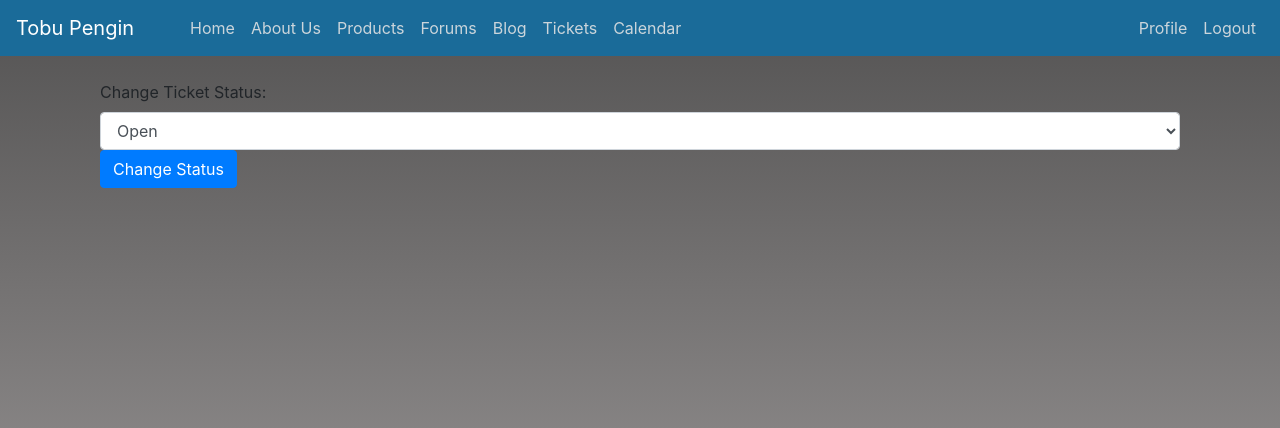
After one commit to Pengin-Open-Source/pengin-pi, a Flask app: page /tickets/edit-status/1 in a window 1280 px wide. The commit adds this page. Shown: the top 428 px of the page. Run offline with Flask 2, Linux system fonts and the light colour scheme; the visitor is signed in with stand-in values (Sample User, id 1); data comes from the database, SQL or seed files in the repository; data that the repository does not hold is empty; some libraries are stand-ins or nearby versions.

Commit message:
191 ticket resolution (#192)
* add edit routes for comments and posts

* Create basic form

* change placeholders to default values

* add edit button

* add content to default value

* pass edit permission to template

* pass post id to tempalte

* pass edit comment permission to template

* add edit button

* edit docstring

* edit comment

* add delete and edit post buttons

* remove delete and edit post buttons

* pass permissions to template

* add classes

* edit margin

* change edit/delete button styles

* change selector to class

* delete element selector causing side effects

* remove inline styles

* add post title class, adjust flex class

* Alter title style

* fix url

* add userIDs to comments

* add text colors

* change order of endif

* remove delete button

* add ticket edit permissions

* add edit ticket need to identity loader

* add edit/delete buttons

* fix passed variables. Add outline of edit funcs

* create template

* create template

* complete edit comment func

* edit text

* fix url

* change title to summary

* change url

* complete edit ticket func

* add user to tickets

* fix formatting

* update to add resolution status

* add resolution

* fix spelling

* add resolution status display

* fix data order

* create dropdown template

* Add edit ticket status route

* add margin

* add edit status button

* Add resolution status

* change text

* add resolution date functionality

* add filter by resolution status

* add resolution status filter buttons

* add  query string

* add resolution status on ticket creation

* remove unused imports

Co-authored-by: Stuart Anderson <58710710+stuart909@users.noreply.github.com>

```diff
--- a/app/db/models/ticket.py
+++ b/app/db/models/ticket.py
@@ -14,10 +14,8 @@ class TicketForum(db.Model):
     content = db.Column(db.String())
     tags = db.Column(db.String())
     date = db.Column(db.String())
-    resolution_id = db.Column(db.String(), db.ForeignKey('resolution.id',
-                                                         ondelete='CASCADE'))
-    resolution_date = db.Column(db.String(), db.ForeignKey('resolution.date',
-                                                           ondelete='CASCADE'))
+    resolution_status = db.Column(db.String())
+    resolution_date = db.Column(db.String())
 
 
 class Resolution(db.Model):
--- a/app/routes/tickets.py
+++ b/app/routes/tickets.py
@@ -1,7 +1,6 @@
 from flask import Blueprint, render_template, redirect, url_for, request, abort
 from datetime import date
 from flask_login import login_required, current_user
-from flask_principal import Permission, RoleNeed
 from app.db.models import TicketComment, TicketForum, User
 from app.util.security import admin_permission, user_permission,\
                               delete_ticket_comment_permission,\
@@ -18,8 +17,13 @@ ticket_blueprint = Blueprint('ticket_blueprint', __name__,
 @ticket_blueprint.route("/")
 @login_required
 def tickets():
-    tickets = TicketForum.query.filter_by().all()
-    # filter by company once company/customer model fixed
+    status = request.args.get('status')
+
+    if status == 'all':
+        tickets = TicketForum.query.filter_by().all()
+        # filter by company once company/customer model fixed
+    else:
+        tickets = TicketForum.query.filter_by(resolution_status=status).all()
 
     return render_template('tickets/ticket_list.html',
                            title="Tickets", tickets=tickets,
@@ -36,9 +40,11 @@ def create_ticket():
         tags = request.form.get('tags')
         today = date.today()
         user_id = current_user.id
+        resolution_status = 'open'
         new_ticket = TicketForum(summary=summary,
                                  content=content, tags=tags,
-                                 user_id=user_id, date=today)
+                                 user_id=user_id, date=today,
+                                 resolution_status=resolution_status)
         db.session.add(new_ticket)
         db.session.commit()
 
@@ -149,3 +155,27 @@ def edit_ticket_comment(ticket_id, comment_id):
 
     return render_template('tickets/edit_comment.html', comment=comment,
                            ticket_id=ticket_id)
+@ticket_blueprint.route('/edit-status/<ticket_id>',
+                        methods=['GET', 'POST'])
+@login_required
+def edit_ticket_status(ticket_id):
+    ticket = TicketForum.query.filter_by(id=ticket_id).first()
+
+    if request.method == 'POST':
+        permission = edit_ticket_permission(ticket)
+        if permission.can() or admin_permission.can():
+            ticket.resolution_status = request.form.get('status')
+
+            if request.form.get('status') == 'resolved':
+                ticket.resolution_date = date.today()
+            else:
+                ticket.resolution_date = ''
+
+            db.session.commit()
+
+            return redirect(url_for("ticket_blueprint.ticket",
+                                    ticket_id=ticket_id))
+
+        abort(403)
+
+    return render_template('tickets/edit_status.html', ticket_id=ticket_id)
--- a/app/static/main.css
+++ b/app/static/main.css
@@ -207,6 +207,7 @@ article.media p {
   background-color: white;
   color: black;
   padding: 1em;
+  margin-bottom: 1em;
 }
 
 .forum-title {
--- a/app/templates/forums/post.html
+++ b/app/templates/forums/post.html
@@ -18,7 +18,7 @@
           {% endif %}
         </div>
       {% endif %}
-
+    </div>
     <p>By {{author}} ({{post.date}})</p>
     <p>{{post.content}}</p>
   </div>
--- a/app/templates/layout.html
+++ b/app/templates/layout.html
@@ -42,7 +42,7 @@ this template is the parent, while home/about are the children-->
             <a class="nav-item nav-link" href="/products">Products</a>
             <a class="nav-item nav-link" href="/forums">Forums</a>
             <a class="nav-item nav-link" href="/blog">Blog</a>
-            <a class="nav-item nav-link" href="/tickets">Tickets</a>
+            <a class="nav-item nav-link" href="/tickets?status=all">Tickets</a>
             <a class="nav-item nav-link" href="/calendar">Calendar</a>
           </div>
           <!-- Navbar Right Side -->
--- /dev/null
+++ b/app/templates/tickets/edit_status.html
@@ -0,0 +1,18 @@
+{% extends "layout/oneDiv.html" %}
+
+{% block oneDivContent %}
+  <div class="column">
+    <div class="box">
+        <form method="POST" action="/tickets/edit-status/{{ticket_id}}">
+            <div class="mb-3">
+              <label for="status" class="form-label">Change Ticket Status:</label>
+              <select id="status" name="status" class="form-control">
+                <option value="open">Open</option>
+                <option value="closed">Closed</option>
+                <option value="resolved">Resolved</option>
+              </select>
+            <button class="btn btn-primary">Change Status</button>
+        </form>
+    </div>
+  </div>
+{% endblock %}
--- a/app/templates/tickets/ticket.html
+++ b/app/templates/tickets/ticket.html
@@ -18,9 +18,13 @@
         </div>
       {% endif %}
     </div>
+    <p>Status: {{ticket.resolution_status|upper}} {% if ticket.resolution_status == 'resolved' %} on {{ticket.resolution_date}}{% endif %}</p>
     <p>By: {{author}}</p>
     <p>Date: {{ticket.date}}</p>
     <p>{{ticket.content}}</p>
+  </div>
+  <div class="flex-center">
+    <a class="btn btn-primary" href="/tickets/edit-status/{{ticket.id}}">Change Resolution Status</a>
   </div>
 {% endblock %}
 
```
Also changed, not shown: app/templates/tickets/ticket_list.html (+10 -1 lines), seeder.py (+13 -2 lines).
